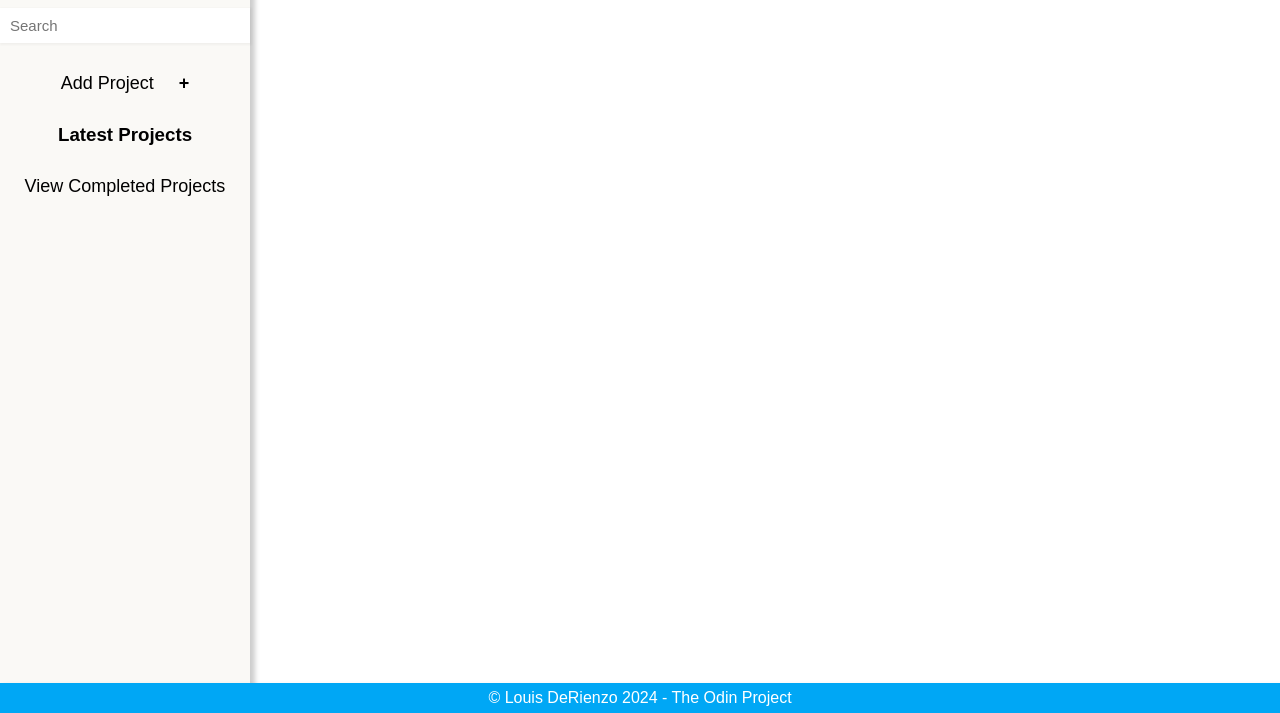
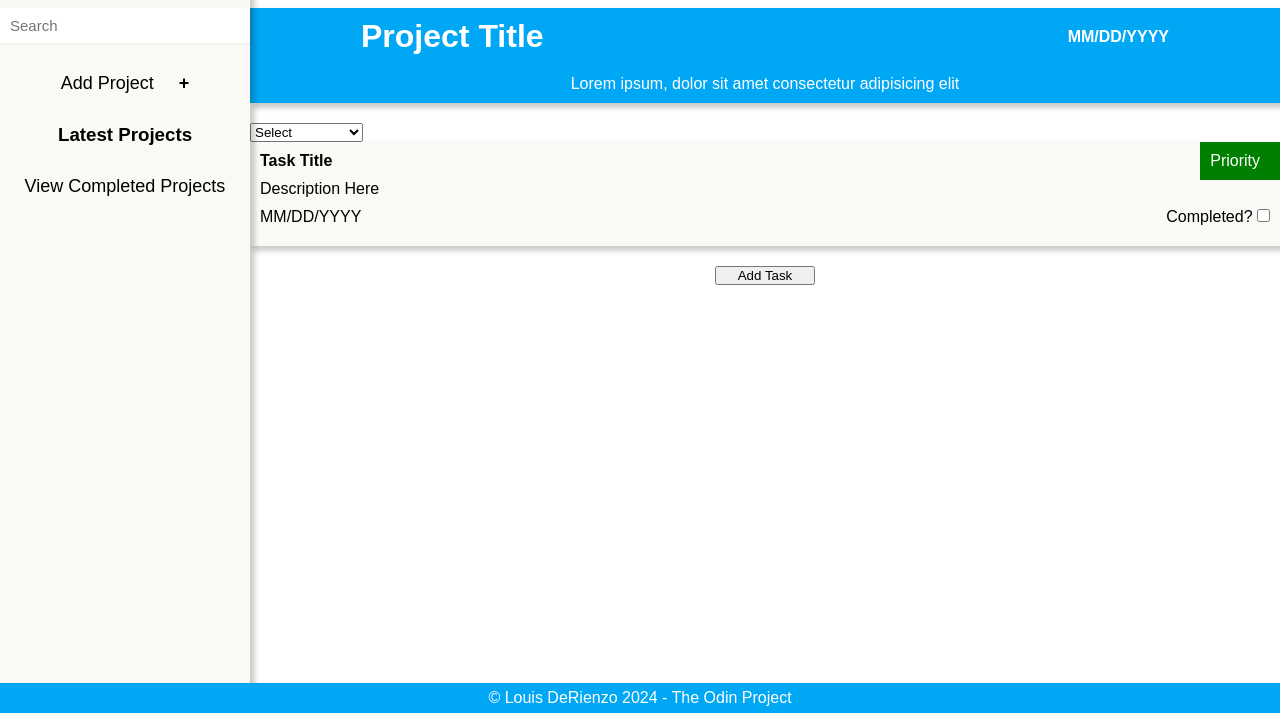
Before and after one commit to GetLouied/TaskFlow, a website built with webpack: page src/index.html in a window 1280 px wide. Shown: the part 87-800 px from the top of the page. Built offline with nearby package versions, Linux system fonts and the light colour scheme.

Commit message:
Create base project page with tasks

```diff
--- a/src/index.html
+++ b/src/index.html
@@ -20,7 +20,46 @@
             </div>
             <button class="hoverShade">View Completed Projects</button>
         </aside>
-        <main id="content"></main>
+
+
+        <main id="content">
+            <div id="project">
+                <div id="projectInformation">
+                    <h1>Project Title</h1>
+                    <p>MM/DD/YYYY</p>
+                </div>
+                <p>Lorem ipsum, dolor sit amet consectetur adipisicing elit</p>
+            </div>
+
+            <div id="sort">
+                <label for="sorting">
+                    <select name="sorting" id="sorting">
+                        <option value="">Select</option>
+                        <option value="sortHigh">Highest Priority</option>
+                        <option value="sortLow">Lowest Priority</option>
+                        <option value="newest">Newest</option>
+                        <option value="oldest">Oldest</option>
+                    </select>
+                </label>
+            </div>
+
+            <div id="tasks">
+                <div id="taskInformation">
+                    <h4>Task Title</h4>
+                    <p class="priority low">Priority</p>
+                </div>
+                <p>Description Here</p>
+                <div id="taskFooter">
+                    <p>MM/DD/YYYY</p>
+                    <label for="completed"> Completed?
+                    <input id="completed" type="checkbox">
+                    </label>
+                </div>
+            </div>
+            <button class="taskBtn">Add Task</button>
+        </main>
+
+
     </div>
     <footer>
         <p> &copy Louis DeRienzo 2024 - The Odin Project</p>
--- a/src/models/task.js
+++ b/src/models/task.js
@@ -1,4 +1,4 @@
-export const createTask = (taskTitle, taskDescription = '', taskDueDate = '', taskPriority = 'low', taskNotes = '') => {
+export const createTask = (taskTitle, taskDescription = '', taskDueDate = '', taskPriority = 'low') => {
     let isTaskComplete = false;
 
     const validPriorities = ['low', 'medium', 'high'];
@@ -24,7 +24,6 @@ export const createTask = (taskTitle, taskDescription = '', taskDueDate = '', ta
     const getTaskDescription = () => taskDescription;
     const getTaskDueDate = () => taskDueDate;
     const getTaskPriority = () => taskPriority;
-    const getTaskNotes = () => taskNotes;
     const getIsTaskCompleted = () => isTaskComplete;
 
     const toggleTaskCompletion = () => {
@@ -38,7 +37,6 @@ export const createTask = (taskTitle, taskDescription = '', taskDueDate = '', ta
         getTaskDescription,
         getTaskDueDate,
         getTaskPriority,
-        getTaskNotes,
         getIsTaskCompleted,
         toggleTaskCompletion,
     }
--- a/src/styles.css
+++ b/src/styles.css
@@ -141,4 +141,83 @@ footer {
 
 /********* Projects *********/
 
+#content {
+    display: flex;
+    flex-direction: column;
+
+    padding: 20px 0px 0px 0px;
+}
+
+#project {
+    background-color: var(--main-blue);
+    padding: 10px;
+
+    display: flex;
+    flex-direction: column;
+    align-items: center;
+    justify-content: center;
+    gap: 20px;
+    margin-bottom: 20px;
+
+    color: white;
+    box-shadow: 4px 4px 5px 1px rgb(0 0 0 / 20%);
+
+}
+
+#projectInformation {
+    display: flex;
+    align-items: center;
+    justify-content: space-between;
+    width: 80%;
+
+    font-weight: bold;
+}
+
 /********* Tasks *********/
+
+#tasks {
+    display: flex;
+    flex-direction: column;
+    background-color: var(--off-white);
+    padding: 0px 0px 10px 10px;
+
+    box-shadow: 4px 4px 5px 1px rgb(0 0 0 / 20%);
+}
+
+#taskInformation {
+    display: flex;
+    width: 100%;
+    align-items: center;
+    justify-content: space-between;
+}
+
+.priority {
+    padding: 10px 20px 10px 10px;
+    margin: 0;
+
+    color: white;
+}
+
+.low {
+    background-color: green;
+}
+
+.medium {
+    background-color: yellow;
+}
+
+.high {
+    background-color: red;
+}
+
+#taskFooter {
+    display: flex;
+    justify-content: space-between;
+    padding: 10px 10px 10px 0px;
+}
+
+.taskBtn {
+    width: 100px;
+    align-self: center;
+    margin-top: 20px;
+}
```
